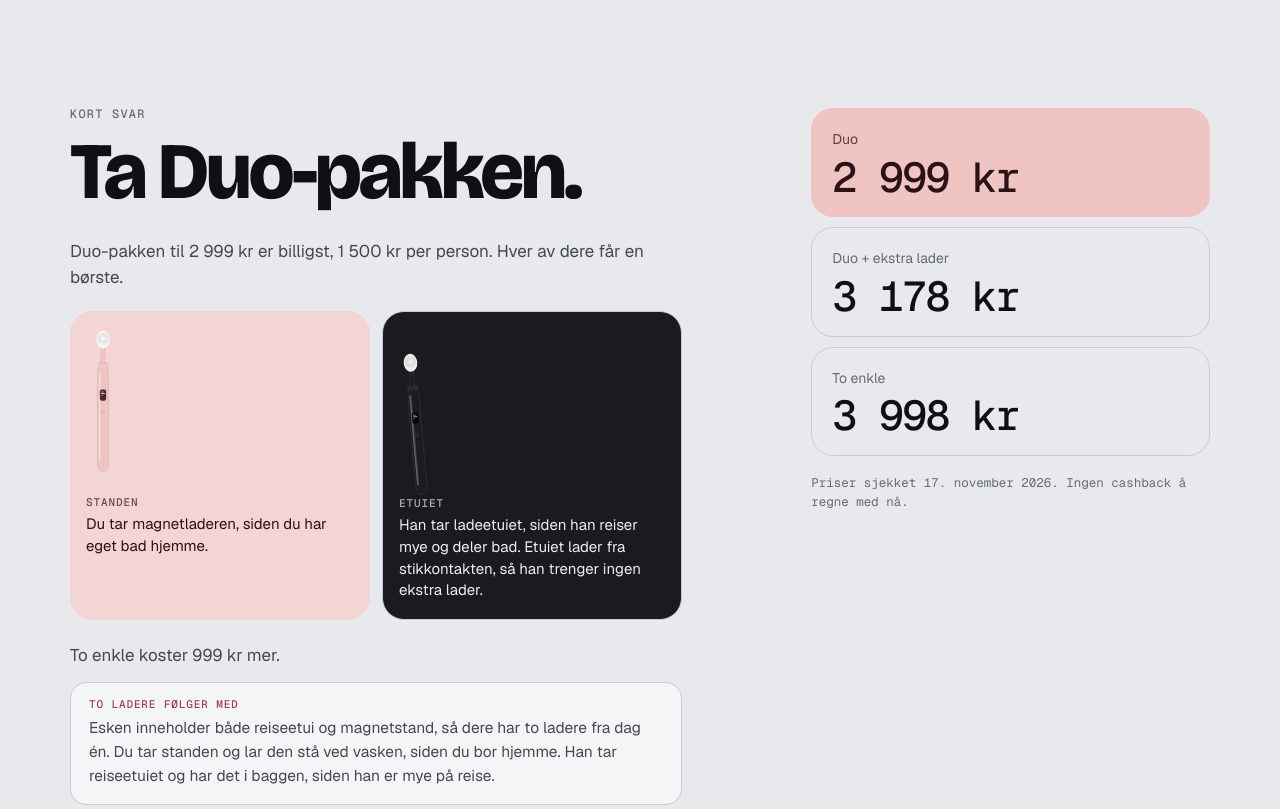
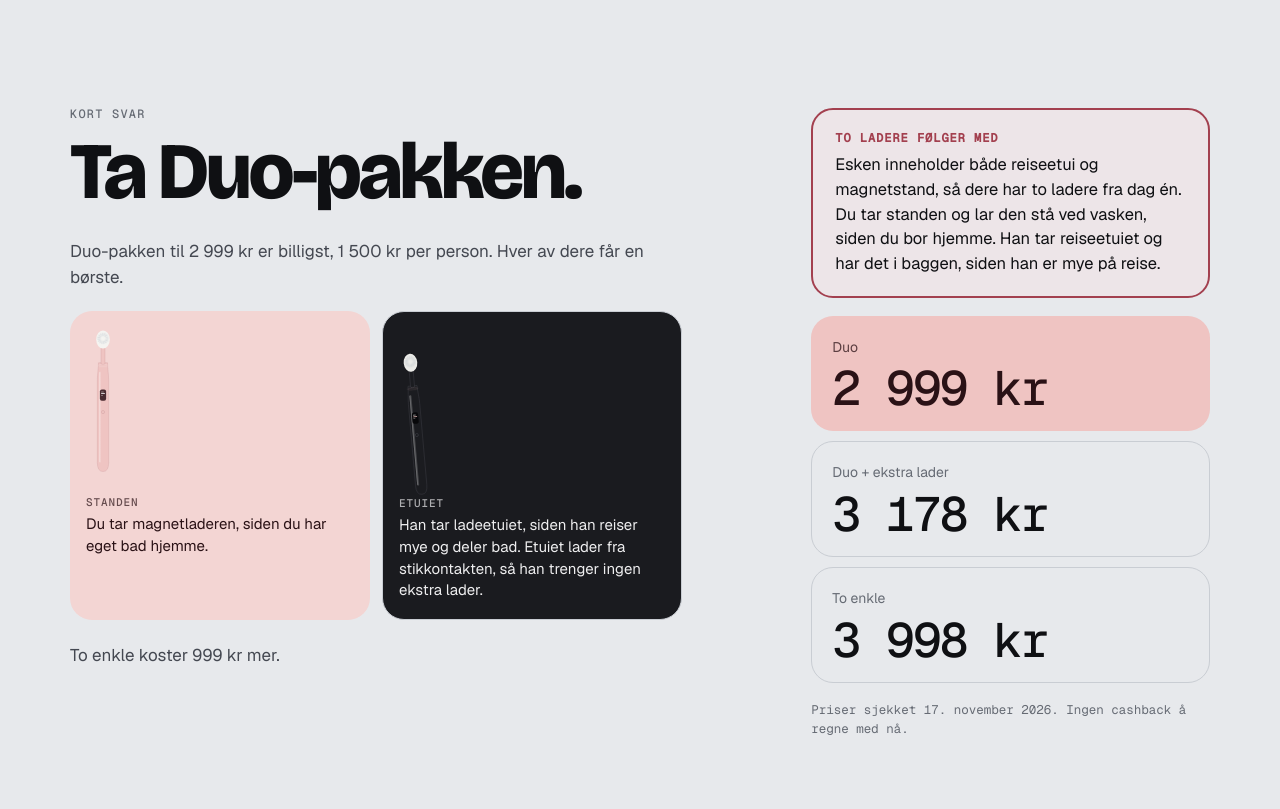
Before and after one commit to Teshgotcode/io9-duo, a plain HTML site: page index.html in a window 1280 px wide. Shown: the part 820-1629 px from the top of the page. Drawn offline with nearby package versions, Linux system fonts and the light colour scheme; no server answers.

Commit message:
To ladere-boksen: flyttet til høyre kolonne, tydeligere ramme, større tall

```diff
--- a/app.js
+++ b/app.js
@@ -307,8 +307,7 @@ function renderVerdict() {
 <div class="home her" data-r>${her}<div><span class="tag">Standen</span><p>Du tar magnetladeren, siden du har eget bad hjemme.</p></div></div>
 <div class="home him" data-r>${him}<div><span class="tag">Etuiet</span><p>Han tar ladeetuiet, siden han reiser mye og deler bad. Etuiet lader fra stikkontakten, så han trenger ingen ekstra lader.</p></div></div>
 </div>
-<p>To enkle koster ${kr(saved)} mer.</p>
-<div class="pick" data-r><span class="tag">To ladere følger med</span><p>Esken inneholder både reiseetui og magnetstand, så dere har to ladere fra dag én. Du tar standen og lar den stå ved vasken, siden du bor hjemme. Han tar reiseetuiet og har det i baggen, siden han er mye på reise.</p></div>`;
+<p>To enkle koster ${kr(saved)} mer.</p>`;
   $("#duel").innerHTML = [
     ["Duo", P.io9Duo.price, true],
     ["Duo + ekstra lader", duoPlus(), false],
--- a/index.html
+++ b/index.html
@@ -104,6 +104,10 @@ try { var t = localStorage.getItem("io9-theme"); if (t === "light" || t === "dar
         <div class="verdict-body" id="verdictBody"></div>
       </div>
       <div class="vright">
+        <div class="pick" data-r>
+          <span class="tag">To ladere følger med</span>
+          <p>Esken inneholder både reiseetui og magnetstand, så dere har to ladere fra dag én. Du tar standen og lar den stå ved vasken, siden du bor hjemme. Han tar reiseetuiet og har det i baggen, siden han er mye på reise.</p>
+        </div>
         <dl class="duel" id="duel"></dl>
         <p class="stamp" id="stamp"></p>
       </div>
--- a/style.css
+++ b/style.css
@@ -113,9 +113,9 @@ h1 { font-size: clamp(3.1rem, 13.2vw, 7.4rem); line-height: .92; letter-spacing:
 .vgrid { display: grid; grid-template-columns: minmax(0, 1.25fr) minmax(0, .75fr); gap: clamp(32px, 6vw, 88px); align-items: start; }
 .answer { font: 800 clamp(2.4rem, 8vw, 5rem)/.95 var(--display); letter-spacing: -.04em; margin: 0 0 28px; }
 .verdict-body { color: var(--ink-2); max-width: 36em; }
-.pick { border: 1px solid var(--line); border-radius: 16px; padding: 16px 18px; background: var(--surface); max-width: 36em; }
-.pick .tag { font: 500 11px/1 var(--mono); letter-spacing: .08em; text-transform: uppercase; color: var(--rose); display: block; margin-bottom: 6px; }
-.pick p { margin: 0; font-size: 15.5px; }
+.pick { border: 2px solid var(--rose); border-radius: 22px; padding: 22px 22px 20px; background: color-mix(in srgb, var(--rose) 9%, var(--surface)); margin-bottom: 18px; }
+.pick .tag { font: 600 12px/1 var(--mono); letter-spacing: .08em; text-transform: uppercase; color: var(--rose); display: block; margin-bottom: 8px; }
+.pick p { margin: 0; font-size: 16.5px; line-height: 1.5; color: var(--ink); }
 .homes { display: grid; grid-template-columns: 1fr 1fr; gap: 12px; margin: 20px 0 22px; }
 .home { border-radius: 22px; padding: 18px 16px 18px; position: relative; overflow: hidden; display: flex; flex-direction: column; gap: 10px; min-height: 220px; }
 .home p { margin: 0; font-size: 15px; line-height: 1.45; position: relative; z-index: 1; }
@@ -128,7 +128,7 @@ h1 { font-size: clamp(3.1rem, 13.2vw, 7.4rem); line-height: .92; letter-spacing:
 .duel .row.win { background: var(--rose-q); color: var(--on-rose); border-color: transparent; }
 .duel dt { font-size: 14px; color: var(--ink-3); }
 .duel .win dt { color: var(--on-rose); opacity: .75; }
-.duel dd { margin: 6px 0 0; font: 500 clamp(1.8rem, 6.4vw, 2.6rem)/1 var(--mono); letter-spacing: -.04em; white-space: nowrap; }
+.duel dd { margin: 6px 0 0; font: 500 clamp(2rem, 7vw, 3rem)/1 var(--mono); letter-spacing: -.04em; white-space: nowrap; }
 .stamp { font: 400 12.5px/1.5 var(--mono); color: var(--ink-3); margin: 18px 0 0; }
 
 /* Band */
```
